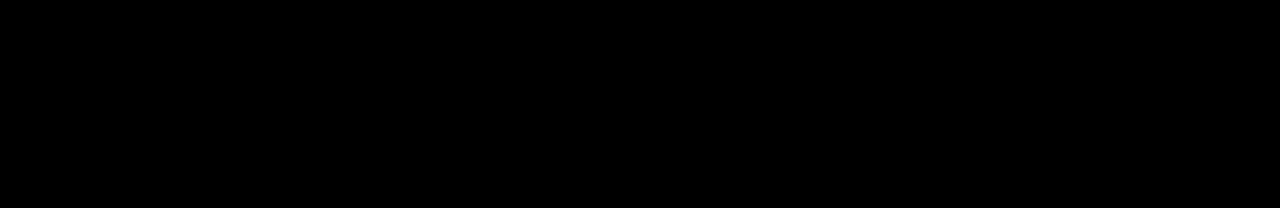
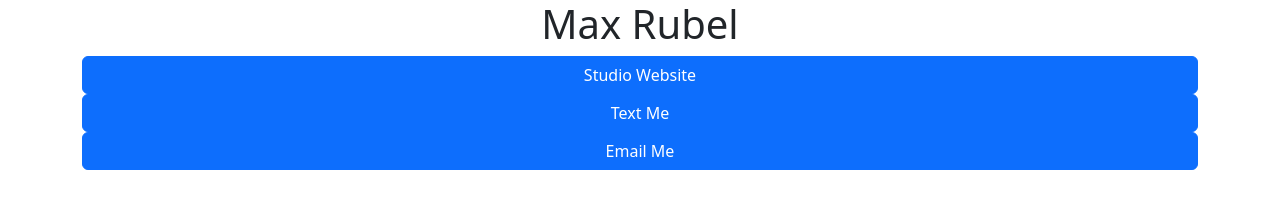
Before and after one commit to MaxRubel/LAB-link-in-bio, a plain HTML site: page index.html in a window 1280 px wide. Drawn offline with nearby package versions, Linux system fonts and the light colour scheme.

Commit message:
Made a barebones link-in template

```diff
--- a/index.html
+++ b/index.html
@@ -4,9 +4,25 @@
   <meta charset="UTF-8">
   <meta name="viewport" content="width=device-width, initial-scale=1.0">
   <link rel="stylesheet" href="main.css">
-  <title>Document</title>
+  <link href="https://cdn.jsdelivr.net/npm/bootstrap@5.3.2/dist/css/bootstrap.min.css" rel="stylesheet" integrity="sha384-T3c6CoIi6uLrA9TneNEoa7RxnatzjcDSCmG1MXxSR1GAsXEV/Dwwykc2MPK8M2HN" crossorigin="anonymous">
+
+<title>Max Rubel</title>
+
 </head>
 <body>
-  <script src="main.js"></script>
+  <h1>Max Rubel</h1>
+  <div class="container-sm">
+    <div class="d-grid gap-2">
+      <button class="btn btn-primary" type="button" onclick="window.location.href='wildroadrecording.com/';">Studio Website</button>
+    </div>
+    <div class="d-grid gap-2">
+      <button class="btn btn-primary" type="button">Text Me</button>
+    </div>
+    <div class="d-grid gap-2">
+      <button class="btn btn-primary" type="button" onclick="window.location.href='mailto:maxrubel1@gmail.com';">Email Me</button>
+    </div>
+  </div>
+
+  <script src="https://cdn.jsdelivr.net/npm/bootstrap@5.3.2/dist/js/bootstrap.bundle.min.js" integrity="sha384-C6RzsynM9kWDrMNeT87bh95OGNyZPhcTNXj1NW7RuBCsyN/o0jlpcV8Qyq46cDfL" crossorigin="anonymous"></script>
 </body>
 </html>
--- a/main.css
+++ b/main.css
@@ -1 +1,2 @@
 body {background-color: black;}
+h1 {text-align: center;}
```
